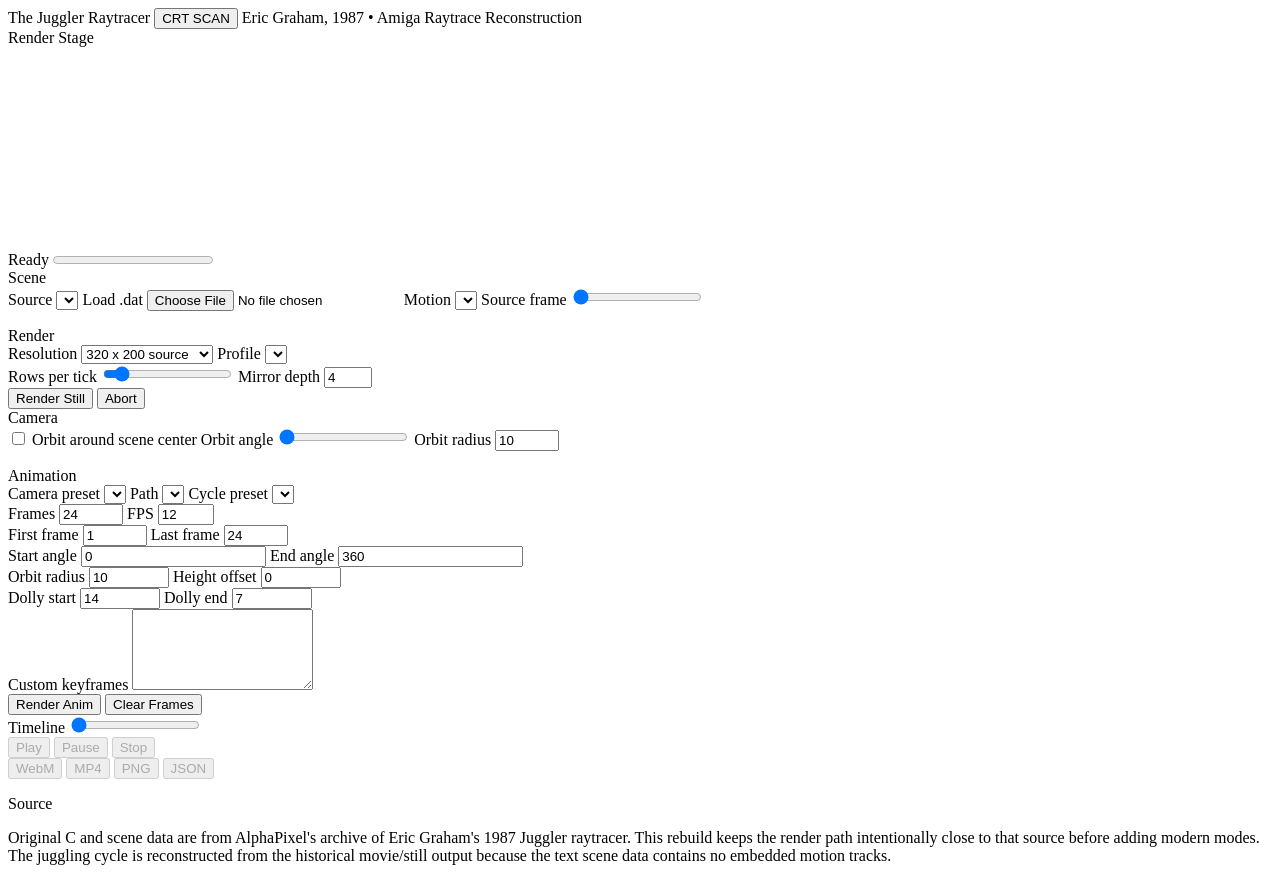
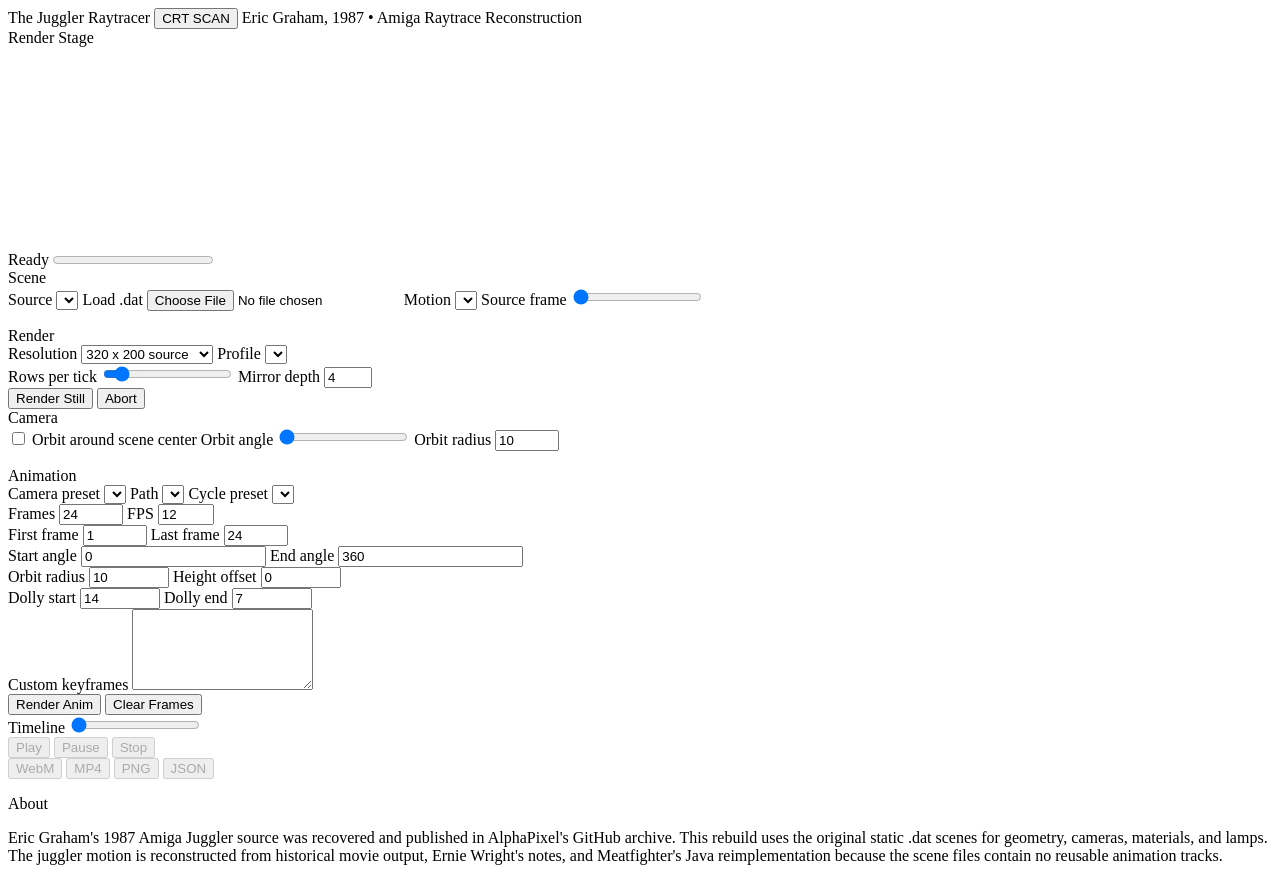
Before and after one commit to tm-henningnt/amiga-juggler-htmljs, a website: page src/index.template.html in a window 1280 px wide. Drawn offline with Linux system fonts and the light colour scheme.

Commit message:
docs: update gui about panel copy

```diff
--- a/src/index.template.html
+++ b/src/index.template.html
@@ -224,19 +224,20 @@
         </div>
       </section>
 
-      <section class="wb-window source-note" data-collapsed="true" aria-labelledby="title-source">
+      <section class="wb-window about-note" data-collapsed="true" aria-labelledby="title-about">
         <div class="wb-titlebar">
           <span class="wb-gadget wb-gadget-close" aria-hidden="true"></span>
-          <span class="wb-title-text" id="title-source">Source</span>
+          <span class="wb-title-text" id="title-about">About</span>
           <span class="wb-gadget wb-gadget-depth" aria-hidden="true"></span>
         </div>
         <div class="wb-body">
           <p>
-            Original C and scene data are from AlphaPixel's archive of Eric Graham's
-            1987 Juggler raytracer. This rebuild keeps the render path intentionally
-            close to that source before adding modern modes. The juggling cycle is
-            reconstructed from the historical movie/still output because the text
-            scene data contains no embedded motion tracks.
+            Eric Graham's 1987 Amiga Juggler source was recovered and published in
+            AlphaPixel's GitHub archive. This rebuild uses the original static .dat
+            scenes for geometry, cameras, materials, and lamps. The juggler motion is
+            reconstructed from historical movie output, Ernie Wright's notes, and
+            Meatfighter's Java reimplementation because the scene files contain no
+            reusable animation tracks.
           </p>
         </div>
       </section>
--- a/src/styles.css
+++ b/src/styles.css
@@ -479,8 +479,8 @@ button:disabled {
   font-variant-numeric: tabular-nums;
 }
 
-/* ─── Source note ───────────────────────────────────── */
-.source-note p {
+/* ─── About note ────────────────────────────────────── */
+.about-note p {
   font-size: 14px;
   line-height: 1.45;
   color: var(--wb-black);
```
Also changed, not shown: LOG.md (+16 -0 lines), index.html (+10 -9 lines).
